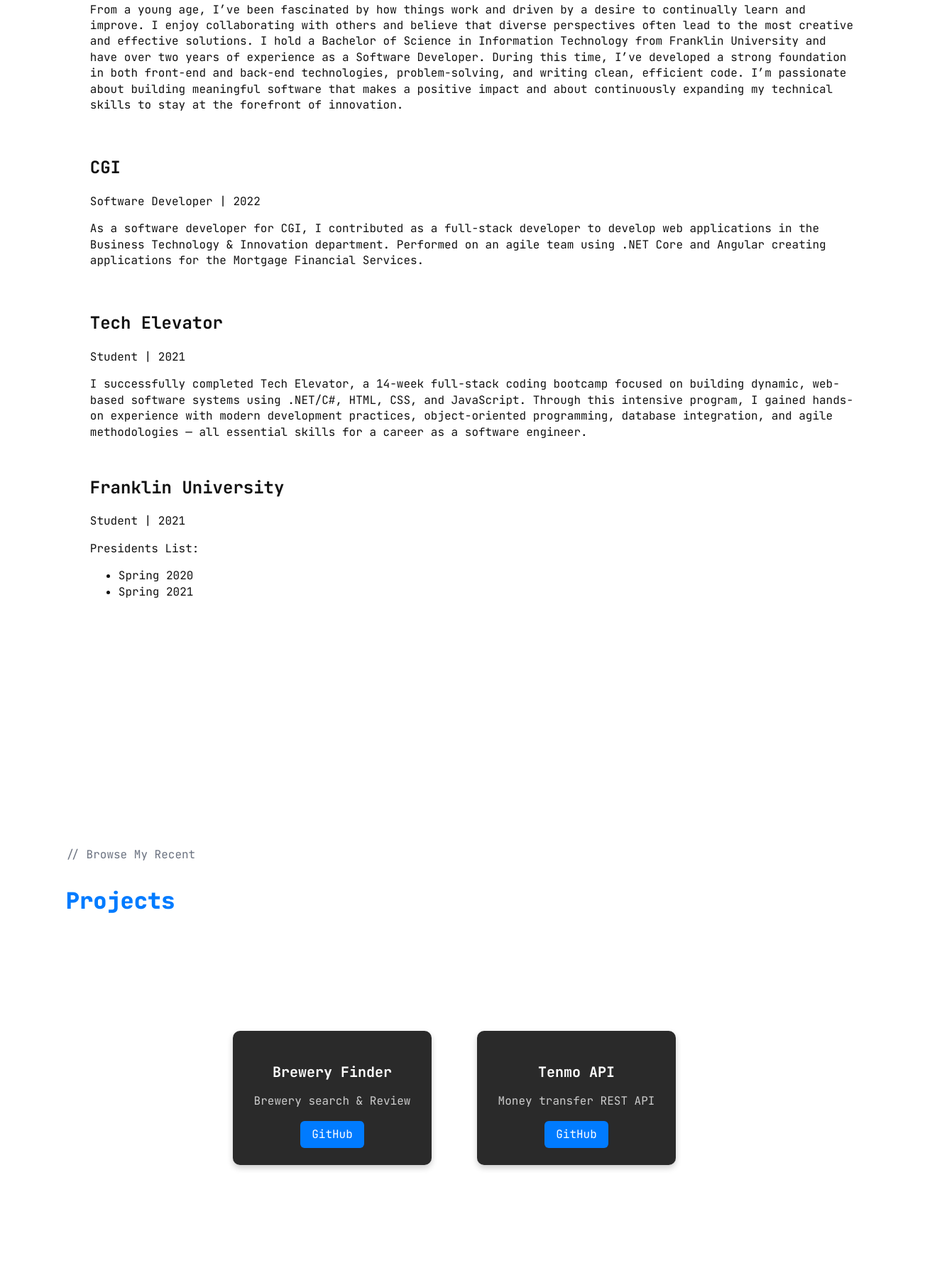
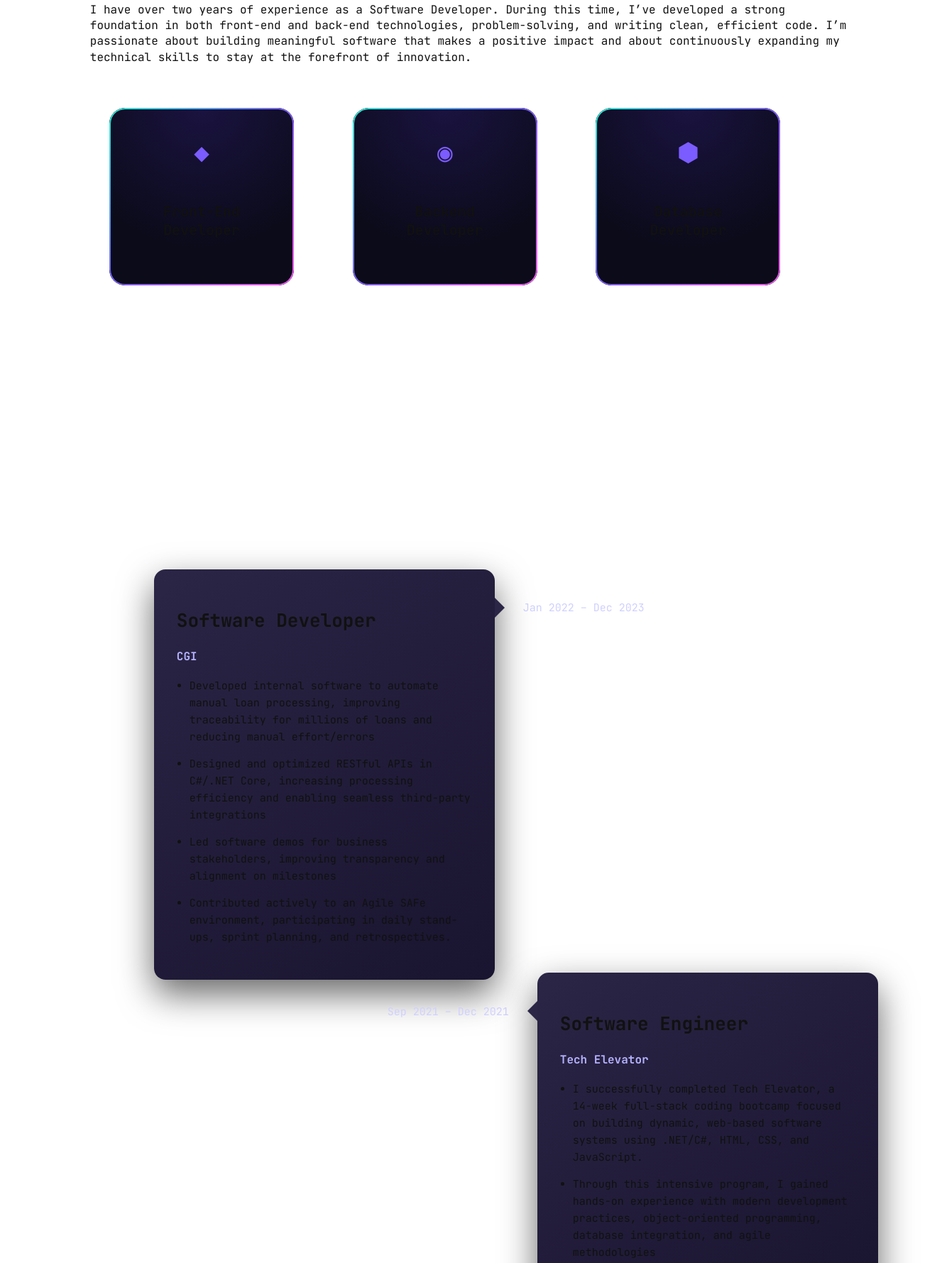
Before and after one commit to Deerendra2021/Deerendra-Portfolio, a plain HTML site: page index.html in a window 1280 px wide. Shown: the part 871-2650 px from the top of the page at 71% size, 1327 px wide, since content can reach past the window. Drawn offline with Linux system fonts and the light colour scheme.

Commit message:
Update portfolio with responsive timeline layout

```diff
--- a/index.html
+++ b/index.html
@@ -16,8 +16,7 @@
       <div class="hamburger" id="hamburger">&#9776;</div>
       <nav class="nav" id="nav">
         <a href="#about" class="nav-item">.about()</a>
-        <a href="#projects" class="nav-item">.projects()</a>
-        <a href="#tools" class="nav-item">.tools()</a>
+        <a href="#experience" class="nav-item">.experience()</a>
         <a href="#contact" class="nav-item">.contact()</a>
         <button class="theme-toggle" id="themeToggle">DARK THEME</button>
       </nav>
@@ -42,50 +41,89 @@
       <h2 class="section-title reveal">About Me</h2>
       <div style="margin-left: 50px;">
         <p>
-            From a young age, I’ve been fascinated by how things work and driven by a desire to continually learn and improve.
-            I enjoy collaborating with others and believe that diverse perspectives often lead to the most creative and effective
-            solutions. I hold a Bachelor of Science in Information Technology from Franklin University and have over two years of
-            experience as a Software Developer. During this time, I’ve developed a strong foundation in both front-end and
-            back-end technologies, problem-solving, and writing clean, efficient code. I’m passionate about building meaningful
-            software that makes a positive impact and about continuously expanding my technical skills to stay at the forefront
-            of innovation.
+            I have over two years of experience as a Software Developer. During this time, I’ve developed a
+            strong foundation in both front-end and back-end technologies, problem-solving, and writing clean, efficient code. I’m passionate about building meaningful
+            software that makes a positive impact and about continuously expanding my technical skills to stay at the
+            forefront of innovation.
         </p>
 
-        <div style="margin-top:60px;">
-          <h2>CGI</h2>
-                <p>Software Developer | 2022 </p>
-                <p>
-                    As a software developer for CGI, I contributed as a full-stack developer to develop web applications in the
-                    Business Technology & Innovation department. Performed on an agile team using .NET Core and Angular
-                    creating applications for the Mortgage Financial Services.
-                </p>
+  <!-- developer cards -->
+  <section class="skills" style="margin-top:60px;">
+    <div class="skills-grid">
+
+      <div class="skill-card">
+        <div class="icon">◆</div>
+        <h3>Front-End<br>Developer</h3>
       </div>
 
-        <div class="experience reveal">
-            <div class="tech" style="margin-top:60px;">
-                <h2>Tech Elevator</h2>
-                <p>Student | 2021 </p>
-                <p>
-                    I successfully completed Tech Elevator, a 14-week full-stack coding bootcamp focused on building dynamic,
-                    web-based software systems using .NET/C#, HTML, CSS, and JavaScript. Through this intensive program,
-                    I gained hands-on experience with modern development practices, object-oriented programming,
-                    database integration, and agile methodologies — all essential skills for a career as a software engineer.
-                </p>
+      <div class="skill-card">
+        <div class="icon">◉</div>
+        <h3>Backend<br>Developer</h3>
       </div>
-            <div class="franklin">
-                <h2>Franklin University</h2>
-                <p>Student | 2021 </p>
-                <div class="list">
-                    <p>Presidents List:</p>
+
+      <div class="skill-card">
+        <div class="icon">⬢</div>
+        <h3>Database<br>Developer</h3>
+      </div>
+    </div>
+  </section>
+
+
+<!-- TIMELINE EXPERIENCE -->
+
+<section class="timeline" id="experience" style="margin-top:400px;">
+
+    <div class="timeline-line"></div>
+
+    <!-- ITEM 1 -->
+    <div class="timeline-item left">
+
+      <div class="card">
+        <h2>Software Developer</h2>
+        <h4>CGI</h4>
         <ul>
-                        <li>Spring 2020</li>
-                        <li>Spring 2021</li>
+          <li>Developed internal software to automate manual loan processing, improving traceability for millions of
+              loans and reducing manual effort/errors
+            </li>
+          <li>Designed and optimized RESTful APIs in C#/.NET Core, increasing processing efficiency and enabling
+              seamless third-party integrations
+            </li>
+          <li>Led software demos for business stakeholders, improving transparency and alignment on milestones
+            </li>
+          <li>Contributed actively to an Agile SAFe environment, participating in daily stand-ups, sprint planning,
+              and retrospectives.
+            </li>
+
+        </ul>
+      </div>
+
+        <div class="nodeone">
+        <span class="date right-date">Jan 2022 – Dec 2023</span>
+      </div>
+    </div>
+
+    <!-- ITEM 2 -->
+    <div class="timeline-item right">
+
+      <div class="nodetwo">
+        <span class="date left-date">Sep 2021 – Dec 2021</span>
+      </div>
+
+      <div class="card cardtwo">
+        <h2>Software Engineer</h2>
+        <h4>Tech Elevator</h4>
+        <ul>
+          <li>I successfully completed Tech Elevator, a 14-week full-stack coding bootcamp focused on building dynamic,
+          web-based software systems using .NET/C#, HTML, CSS, and JavaScript.
+            </li>
+          <li>Through this intensive program, I gained hands-on experience with modern development practices,
+            object-oriented programming, database integration, and agile methodologies
+            </li>
         </ul>
       </div>
 
     </div>
-        </div>
-      </div>
+
   </section>
 
     <!-- EXPERIENCE -->
--- a/style.css
+++ b/style.css
@@ -295,6 +295,237 @@ header {
     box-shadow:0 2px 0 rgba(0,0,0,0.08);
   }
 
+  /* developer Cards */
+
+  .skills-section {
+  min-height: 100vh;
+  display: flex;
+  align-items: center;
+  justify-content: center;
+  padding: 80px 6vw;
+}
+
+/* ---------- GRID ---------- */
+.skills-grid {
+  display: grid;
+  grid-template-columns: repeat(auto-fit, minmax(220px, 1fr));
+  gap: 28px;
+  width: 100%;
+  max-width: 1000px;
+  justify-items: center;
+}
+
+/* ---------- CARD ---------- */
+.skill-card {
+  position: relative;
+  width: 100%;
+  max-width: 260px;
+  height: 250px;
+  border-radius: 22px;
+  background: radial-gradient(circle at top, #1a1340, #0b0b1a 70%);
+  display: flex;
+  flex-direction: column;
+  align-items: center;
+  justify-content: center;
+  gap: 18px;
+  text-align: center;
+  cursor: pointer;
+  transition: transform 0.4s ease, box-shadow 0.4s ease;
+  overflow: hidden;
+}
+
+/* ---------- GRADIENT BORDER ---------- */
+.skill-card::before {
+  content: "";
+  position: absolute;
+  inset: 0;
+  padding: 2px;
+  border-radius: inherit;
+  background: linear-gradient(135deg, #21f3d3, #7b5cff, #ff59f7);
+  -webkit-mask:
+    linear-gradient(#000 0 0) content-box,
+    linear-gradient(#000 0 0);
+  -webkit-mask-composite: xor;
+  mask-composite: exclude;
+}
+
+/* ---------- HOVER GLOW ---------- */
+.skill-card::after {
+  content: "";
+  position: absolute;
+  inset: -20%;
+  background: radial-gradient(circle, rgba(123,92,255,0.35), transparent 60%);
+  opacity: 0;
+  transition: opacity 0.4s ease;
+}
+
+.skill-card:hover::after {
+  opacity: 1;
+}
+
+/* ---------- HOVER ANIMATION ---------- */
+.skill-card:hover {
+  transform: translateY(-14px) scale(1.03);
+  box-shadow: 0 40px 80px rgba(0, 0, 0, 0.6);
+}
+
+/* ---------- ICON ---------- */
+.icon {
+  font-size: 36px;
+  color: #7b5cff;
+  animation: float 4s ease-in-out infinite;
+}
+
+/* ---------- TEXT ---------- */
+.skill-card h3 {
+  font-size: 20px;
+  font-weight: 700;
+  line-height: 1.3;
+}
+
+/* ---------- FLOAT ---------- */
+@keyframes float {
+  0% { transform: translateY(0); }
+  50% { transform: translateY(-10px); }
+  100% { transform: translateY(0); }
+}
+
+/* ---------- SCROLL REVEAL ---------- */
+.reveal {
+  opacity: 0;
+  transform: translateY(40px);
+  transition: opacity 0.8s ease, transform 0.8s ease;
+}
+
+.reveal.visible {
+  opacity: 1;
+  transform: translateY(0);
+}
+
+
+
+/* TIMELINE EXPERIENCE */
+
+.timeline {
+  width: 1200px;
+  margin: 80px auto;
+  position: relative;
+}
+
+.timeline-line {
+  position: absolute;
+  left: 50%;
+  top: 0;
+  bottom: 0;
+  width: 2px;
+  background: rgba(255,255,255,0.25);
+  transform: translateX(-50%);
+}
+
+/* ITEM */
+.timeline-item {
+  position: relative;
+  display: flex;
+  align-items: center;
+  margin-bottom: 140px;
+}
+
+.timeline-item.left {
+  justify-content: flex-start;
+    margin-left: 90px;
+}
+
+.timeline-item.right {
+  justify-content: flex-end;
+  margin-right: 90px;
+}
+
+.cardtwo {
+  margin-top: -150px;
+}
+
+/* CARD */
+.card {
+  width: 480px;
+  padding: 32px;
+  background: linear-gradient(145deg, #2b2546, #19142f);
+  border-radius: 16px;
+  position: relative;
+  box-shadow: 0 20px 50px rgba(0,0,0,0.6);
+}
+
+.card h2 {
+  font-size: 26px;
+}
+
+.card h4 {
+  color: #b4b2ff;
+  margin: 6px 0 18px;
+}
+
+.card ul {
+  padding-left: 18px;
+}
+
+.card li {
+  margin-bottom: 14px;
+  line-height: 1.6;
+  font-size: 15px;
+}
+
+/* ARROWS */
+.timeline-item.left .card::before {
+  content: "";
+  position: absolute;
+  right: -14px;
+  top: 40px;
+  border-width: 14px 0 14px 14px;
+  border-style: solid;
+  border-color: transparent transparent transparent #2b2546;
+}
+
+.timeline-item.right .card::before {
+  content: "";
+  position: absolute;
+  left: -14px;
+  top: 40px;
+  border-width: 14px 14px 14px 0;
+  border-style: solid;
+  border-color: transparent #2b2546 transparent transparent;
+}
+
+/* DATE ALIGNMENT */
+.nodeone {
+  margin-top: -470px;
+}
+
+.nodetwo {
+  margin-top: -493px;
+}
+
+.date {
+  font-size: 15px;
+  color: #cfd0ff;
+  white-space: nowrap;
+}
+
+.right-date {
+  margin-left: -100px;
+}
+
+.left-date {
+  margin-right: -100px;
+}
+
+/* SPACING */
+.timeline-item.left .card {
+  margin-right: 140px;
+}
+
+.timeline-item.right .card {
+  margin-left: 140px;
+}
+
     /* Home */
     .home{
       margin-top:80px;
@@ -316,13 +547,6 @@ header {
     .franklin{
       margin-top: 50px;
     }
-
-    /* down arrow */
-    /* .down-arrow{display:inline-block; margin-top:150px}
-    .arrow{width:28px; height:28px; border-left:2px solid var(--fg); border-bottom:2px solid var(--fg); transform:rotate(-45deg); margin:0 auto; animation: float 1.6s ease-in-out infinite}
-    @keyframes float{0%{transform:translateY(0) rotate(-45deg)}50%{transform:translateY(8px) rotate(-45deg)}100%{transform:translateY(0) rotate(-45deg)}} */
-
-
 
     /* Sections */
     .section-title{font-size:35px; color:var(--accent); font-weight:800; margin:10px 0 34px}
```
Also changed, not shown: main.js (+10 -0 lines). Lines whose indentation alone changed are shown as unchanged.
